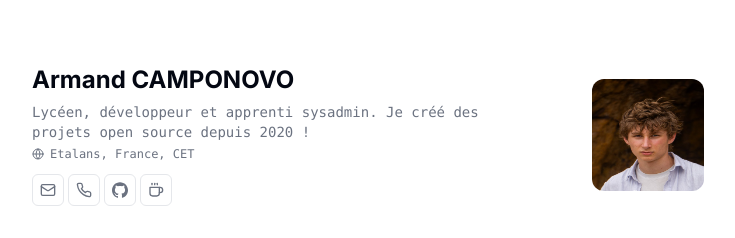
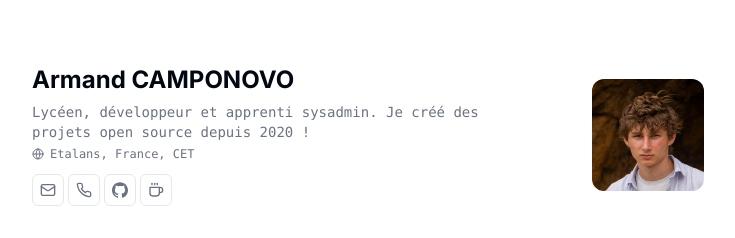
Before and after one commit to camarm-dev/cv, a Next.js app: page /fr in a window 1280 px wide. Shown: the top 238 px of the page, without its empty margins (272-1007 px from the left). Built offline with nearby package versions, Linux system fonts and the light colour scheme.

Commit message:
fix: styles

```diff
--- a/src/components/ui/avatar.tsx
+++ b/src/components/ui/avatar.tsx
@@ -26,6 +26,7 @@ const AvatarImage = React.forwardRef<
 >(({ className, ...props }, ref) => (
   <AvatarPrimitive.Image
     ref={ref}
+    style={{ objectFit: "cover" }}
     className={cn("aspect-square h-full w-full", className)}
     {...props}
   />
```
